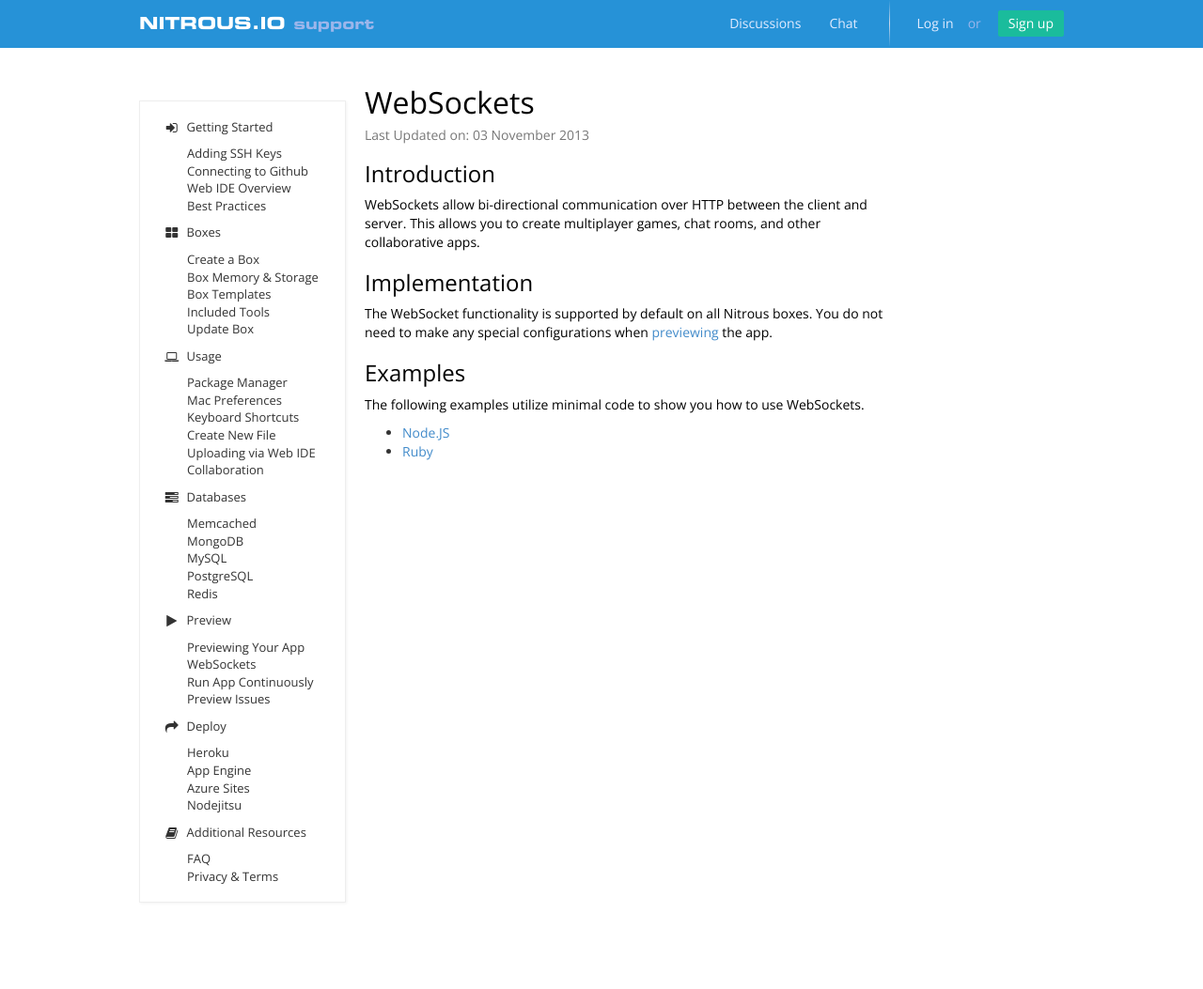
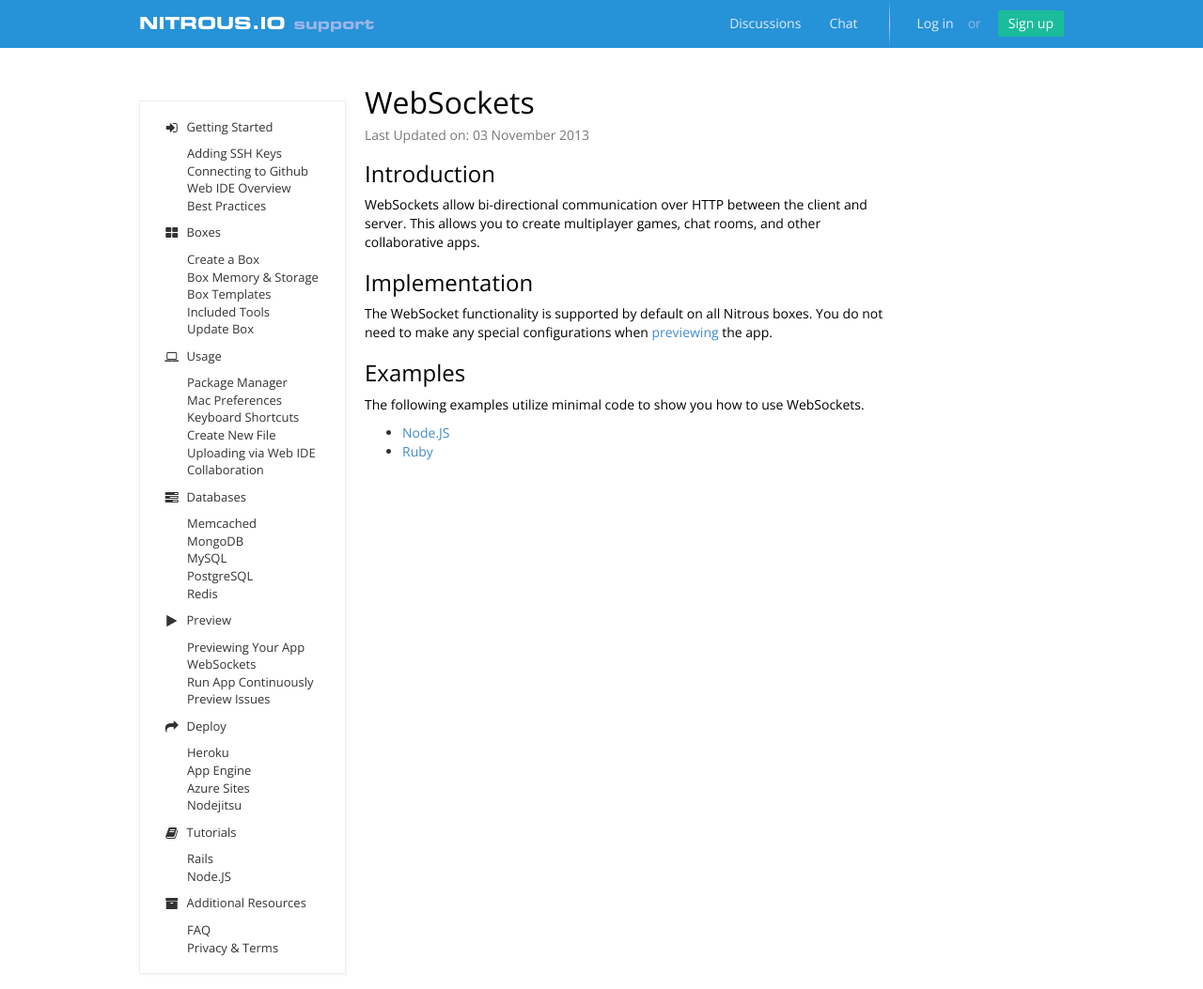
Before and after one commit to pkallberg/help.nitrous.io, a Jekyll site: the page built from _posts/2013-11-03-websockets.md, in a window 1280 px wide. Shown: the whole page at 94% size. Built offline with Jekyll 4.4.1, drawn with Linux system fonts in a browser that asks for light colours; comment, search, counter and statistics services are not loaded; before the commit the page ends 977 px from its top, so only the background shows below that.

Commit message:
added tutorials to menu

```diff
--- a/_includes/menu.html
+++ b/_includes/menu.html
@@ -45,7 +45,12 @@
       <li><a href="/azure-sites">Azure Sites</a>
       <li><a href="/nodejitsu">Nodejitsu</a>
     </ul>
-  <li><i class="icon-book"></i><a href="#">Additional Resources</a></li>
+  <li><i class="icon-book"></i><a href="/categories/tutorials/">Tutorials</a></li>
+    <ul>
+      <li><a href="/categories/rails/">Rails</a>
+      <li><a href="/categories/node/">Node.JS</a>
+    </ul>
+  <li><i class="icon-archive"></i><a href="#">Additional Resources</a></li>
     <ul>
       <li><a href="/categories/faq">FAQ</a>
       <li><a href="/categories/privacy-and-terms/">Privacy & Terms</a>
--- a/_posts/2013-11-03-websockets.md
+++ b/_posts/2013-11-03-websockets.md
@@ -1,7 +1,7 @@
 ---
 title: WebSockets
 published: true
-categories: [tutorials, previewing, node, ruby]
+categories: [tutorials, previewing, node, rails]
 layout: article
 ---
 
```
